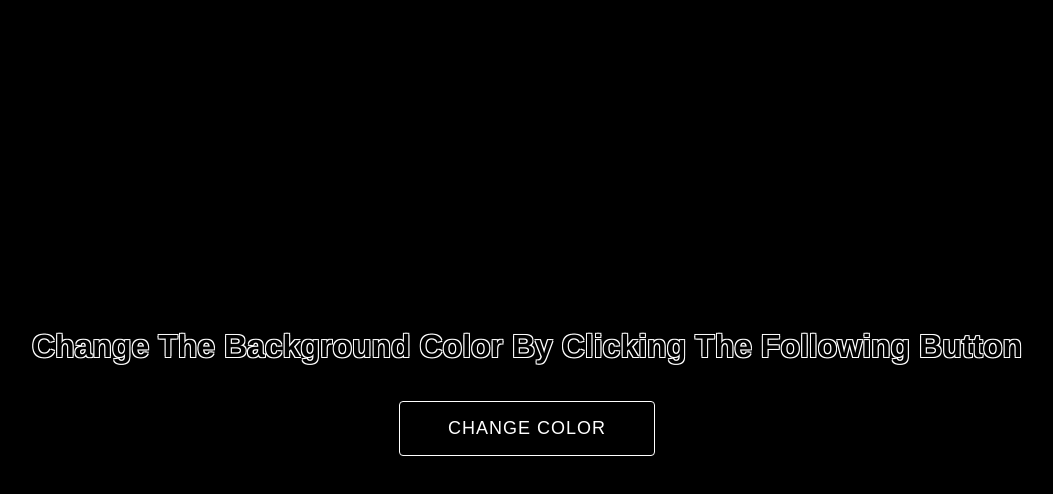
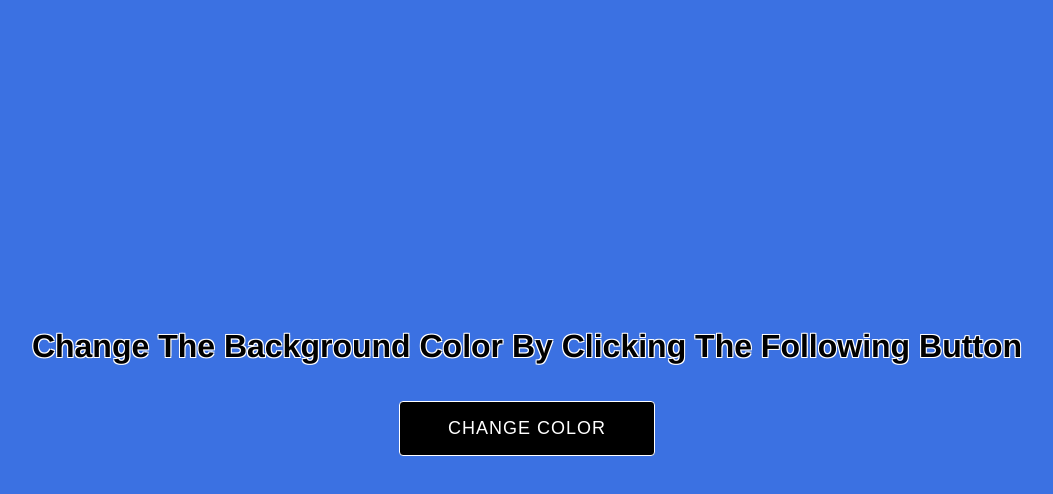
Before and after one commit to Ashfak-Hossain/JS-DOM-Projects, a plain HTML site: page Project-1_Change-the-background-color/index.html in a window 1280 px wide. Both pictures are taken after a click on the button "CHANGE COLOR". Shown: the whole page, without its empty margins (113-1166 px from the left). Drawn offline with Linux system fonts and the light colour scheme.

Commit message:
Complete

```diff
--- a/Project-1_Change-the-background-color/app.js
+++ b/Project-1_Change-the-background-color/app.js
@@ -0,0 +1,26 @@
+/**
+ * Project Requirements:
+ * - Change the background color by generating the random rgb color by clicking a button
+ */
+
+window.onload = () => {
+  main();
+};
+
+function main() {
+  const root = document.getElementById("root");
+  const btn = document.getElementById("change-btn");
+
+  btn.addEventListener("click", function () {
+    const bgCOlor = generateRGBColor();
+    root.style.backgroundColor = bgCOlor;
+  });
+}
+
+function generateRGBColor() {
+  const red = Math.floor(Math.random() * 255);
+  const green = Math.floor(Math.random() * 255);
+  const blue = Math.floor(Math.random() * 255);
+
+  return `rgb(${red}, ${green}, ${blue})`;
+}
--- a/Project-1_Change-the-background-color/index.html
+++ b/Project-1_Change-the-background-color/index.html
@@ -11,7 +11,7 @@
     />
   </head>
   <body>
-    <div class="container">
+    <div class="container" id="root">
       <h1>Change The Background Color By Clicking The Following Button</h1>
 
       <button id="change-btn">Change Color</button>
--- a/Project-1_Change-the-background-color/styles.css
+++ b/Project-1_Change-the-background-color/styles.css
@@ -47,4 +47,5 @@ h1 {
   text-shadow: -1px -1px 0 #fff, 1px -1px 0 #fff, -1px 1px 0 #fff,
     1px 1px 0 #fff;
   margin-bottom: 20px;
+  text-align: center;
 }
```
